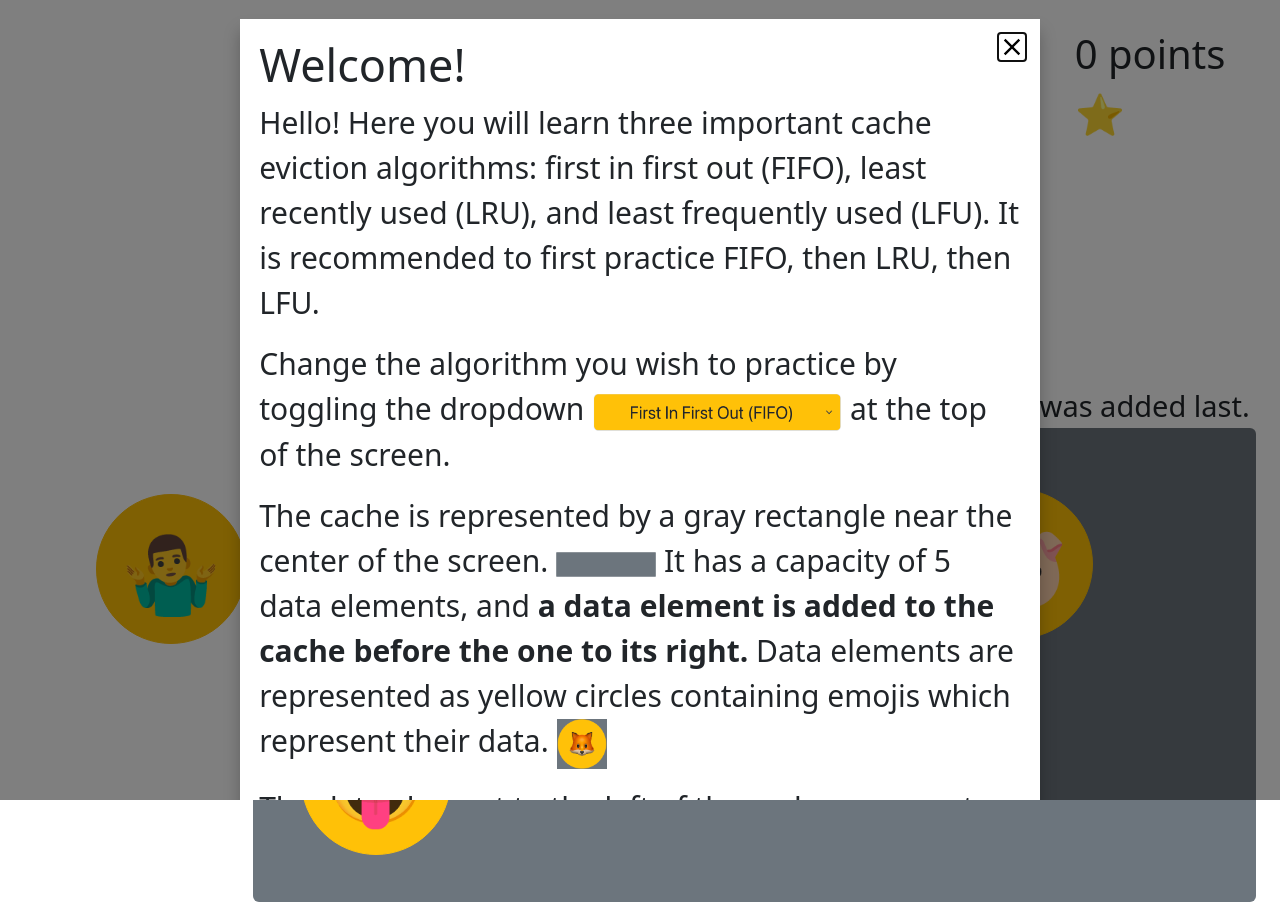
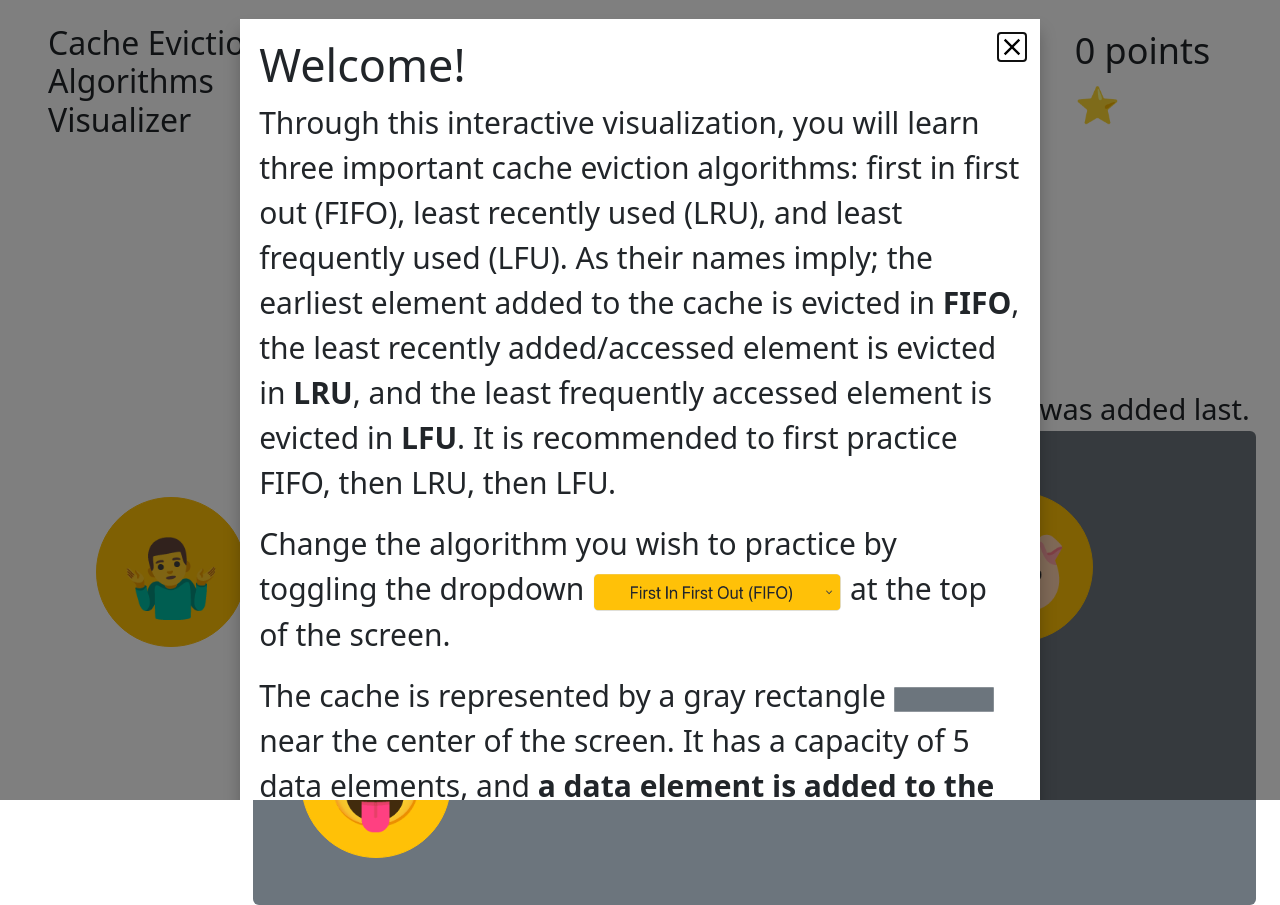
Before and after one commit to ejruggiero/cache-eviction-algorithms, a React (Create React App) app: page / in a window 1280 px wide. Built offline with nearby package versions, Linux system fonts and the light colour scheme.

Commit message:
updated instructions

```diff
--- a/src/App.js
+++ b/src/App.js
@@ -23,8 +23,9 @@ import { lru } from "./functions/lru.js";
 function App() {
   let [lruChangeCounter, setLruChangeCounter] = useState(1); // for time in lru to trigger resets of time to 0
   const capacity = 5;
-  let fifoChars = ['🦊', '🐉', '🐴', '🐷', '😜', '🍀', '😎', '🙈', '❤', '🧠', '🐢', '🕺', '🌺', '🦖'];
+  let fifoChars = ['🦊', '🐉', '🐴', '🐷', '😜', '🍀', '😎', '🙈', '❤', '🧠', '🐢', '🕺', '🌺', '🦖', '🐙', '🦋', '🍉', '🍌', '🍎', '🍄', '🥨', '👓', '🌈', '🔥', '🎈', '🧤', '🎥'];
   let lfuChars = ['🦊', '🐉', '🐴', '🐷', '😜', '🐉', '🐷', '🐴', '🐴', '🍀', '🍀', '😎', '🍀', '🙈', '🙈', '❤', '🧠', '🐢', '🕺', '🌺', '🦖'];
+  let lruChars = ['🦋', '🍉', '🍌', '🍎', '🍄', '🍌', '🥨', '🍄', '🥨', '🍎', '👓', '🌈', '🍎', '👓', '🐴', '🍀', '🦖', '🐙', '🍀'];
   let [dataElemsInCache, setDataElemsInCache] = useState([]);
   let [availableChars, setAvailableChars] = useState(fifoChars);
   let [score, setScore] = useState(0);
@@ -79,8 +80,10 @@ function App() {
     setDataElemsInCache([]);
     if (evictionAlg === "fifo") {
       setAvailableChars(fifoChars);
-    } else if (evictionAlg === "lfu" || evictionAlg === "lru") {
+    } else if (evictionAlg === "lfu") {
       setAvailableChars(lfuChars);
+    } else if (evictionAlg === "lru") {
+      setAvailableChars(lruChars);
     }
     console.log("eviction alg is " + evictionAlg);
   }, [evictionAlg]);
@@ -90,7 +93,8 @@ function App() {
     <>
       <Container fluid className="p-4 ps-5">
         <Row>
-          <Col md={{ span: 1, offset: 3 }}>
+          <Col md={{ span: 3 }}><h2>Cache Eviction Algorithms Visualizer</h2></Col>
+          <Col md={{ span: 1 }}>
             <Help />
           </Col>
           <Col md={{ span: 4 }}><EvictionAlg setEvictionAlg={setEvictionAlg}></EvictionAlg></Col>
@@ -101,7 +105,7 @@ function App() {
           <Col md={{ span:1 }}>
             <DataElement id="incomingElem" char='🤷‍♂️' addBottomMargin="mb-1 mt-5"></DataElement>
           </Col>
-            <Col md={{span:10, offset:1}}>
+            <Col md={{ span:10, offset:1 }}>
               <Cache id="cache" dataElems={dataElemsInCache} onClick={handleClick} evictionAlg={evictionAlg}></Cache>
             </Col>
         </Row>
--- a/src/components/Help/Help.js
+++ b/src/components/Help/Help.js
@@ -15,13 +15,13 @@ export const Help = () => {
   const text = (
     <div>
     <h1>Welcome!</h1>
-    <p>Hello! Here you will learn three important cache eviction algorithms: first in first out (FIFO),
-     least recently used (LRU), and least frequently used (LFU). It is recommended to first practice FIFO, then LRU, then LFU.</p>
+    <p>Through this interactive visualization, you will learn three important cache eviction algorithms: first in first out (FIFO),
+     least recently used (LRU), and least frequently used (LFU). As their names imply; the earliest element added to the cache is evicted in <b>FIFO</b>, the least recently added/accessed element is evicted in <b>LRU</b>, and the least frequently accessed element is evicted in <b>LFU</b>. It is recommended to first practice FIFO, then LRU, then LFU.</p>
     <p>Change the algorithm you wish to practice by toggling the dropdown <img src={dropdown} alt="Dropdown" width={250} height={40}/> at the top of the screen.</p>
-    <p>The cache is represented by a gray rectangle near the center of the screen. <img src={cache} alt="Cache" width={100} height={25}/> It has a capacity of 5 data elements, and <b>a data element is added to the cache before the one to its right.</b> Data elements are represented as yellow circles containing emojis
+    <p>The cache is represented by a gray rectangle <img src={cache} alt="Cache" width={100} height={25}/> near the center of the screen. It has a capacity of 5 data elements, and <b>a data element is added to the cache before the one to its right.</b> Data elements are represented as yellow circles containing emojis
      which represent their data. <img src={dataElem} alt="Data Element" width={50} height={50}/></p>
      <p>The data element to the left of the cache represents an incoming data element <img src={incomingElem} alt="Incoming Data Element" width={50} height={50}/> that we want to add to the cache. <b>If it matches an element in the cache,</b> then click on that matching element in the cache. This is known as a <b>hit</b> -- the data is successfully retrieved from the cache. <b>If the incoming element does not match any element in the cache,</b> then click the element that should be evicted from the cache based on the eviction algorithm you have chosen.</p>
-     <p>Your score can be found at the top right corner of the screen. <img src={score} alt="Score" width={150} height={38}/> If you select the correct element to remove from the cache, then you will
+     <p>Your score can be found at the top right corner of the screen.⭐ If you select the correct element to remove from the cache, then you will
      gain 1 point.</p>
      <p>You can reopen this popup at any time by clicking on the Help button. <img src={help} alt="Help" width={70} height={50}/></p>
      </div>
--- a/src/components/Score/Score.js
+++ b/src/components/Score/Score.js
@@ -7,8 +7,8 @@ export default function Score({score}) {
   }
   return (
     <>
-    <label style={{fontSize: "40px"}}>{score}</label>
-    <span style={{fontSize: "40px"}}> {suffix} &#11088;</span>
+    <label style={{fontSize: "36px"}}>{score}</label>
+    <span style={{fontSize: "36px"}}> {suffix} &#11088;</span>
     </>
   )
 }
```
